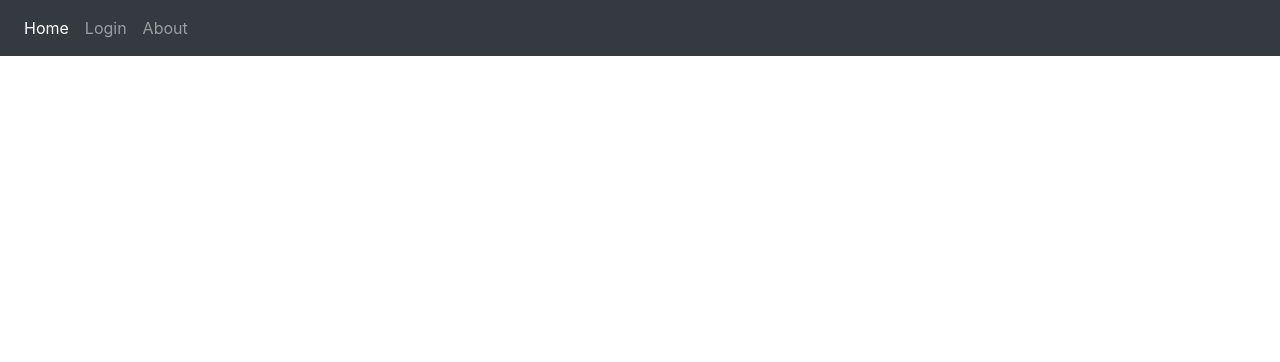
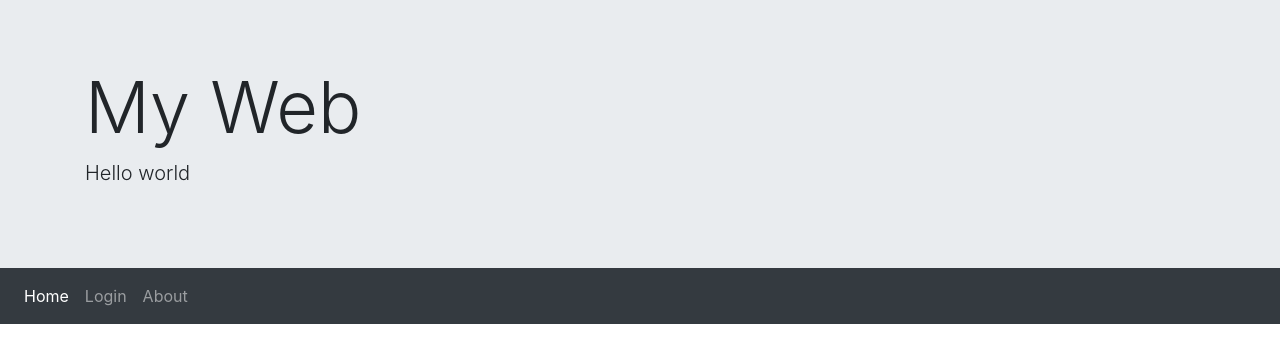
Before and after one commit to Sasreen/gitWeb, a plain HTML site: page index.html in a window 1280 px wide. Drawn offline with nearby package versions, Linux system fonts and the light colour scheme.

Commit message:
Add jumbotron

```diff
--- a/index.html
+++ b/index.html
@@ -6,13 +6,20 @@
     <meta http-equiv="X-UA-Compatible" content="ie=edge">
     <link rel="stylesheet" href=https://maxcdn.bootstrapcdn.com/bootstrap/4.3.1/css/bootstrap.min.css>
     <script src="https://ajax.googleapis.com/ajax/libs/jquery/3.4.1/jquery.min.js"></script>
-<script src="https://cdnjs.cloudflare.com/ajax/libs/popper.js/1.14.7/umd/popper.min.js"></script>
-<script src="https://maxcdn.bootstrapcdn.com/bootstrap/4.3.1/js/bootstrap.min.js"></script>
+    <script src="https://cdnjs.cloudflare.com/ajax/libs/popper.js/1.14.7/umd/popper.min.js"></script>
+    <script src="https://maxcdn.bootstrapcdn.com/bootstrap/4.3.1/js/bootstrap.min.js"></script>
 
+    <title>Home</title>
+</head>
 
-    <title>Document</title>
-</head>
 <body>
+    <div class="jumbotron jumbotron-fluid" style="margin-bottom: 0">
+        <div class="container">
+            <h1 class="display-3">My Web</h1>
+            <p class="lead">Hello world</p>
+
+        </div>
+    </div>
         <nav class="navbar navbar-expand navbar-dark bg-dark">
                 <div class="nav navbar-nav">
                     <a class="nav-item nav-link active" href="#">Home </a>
```
